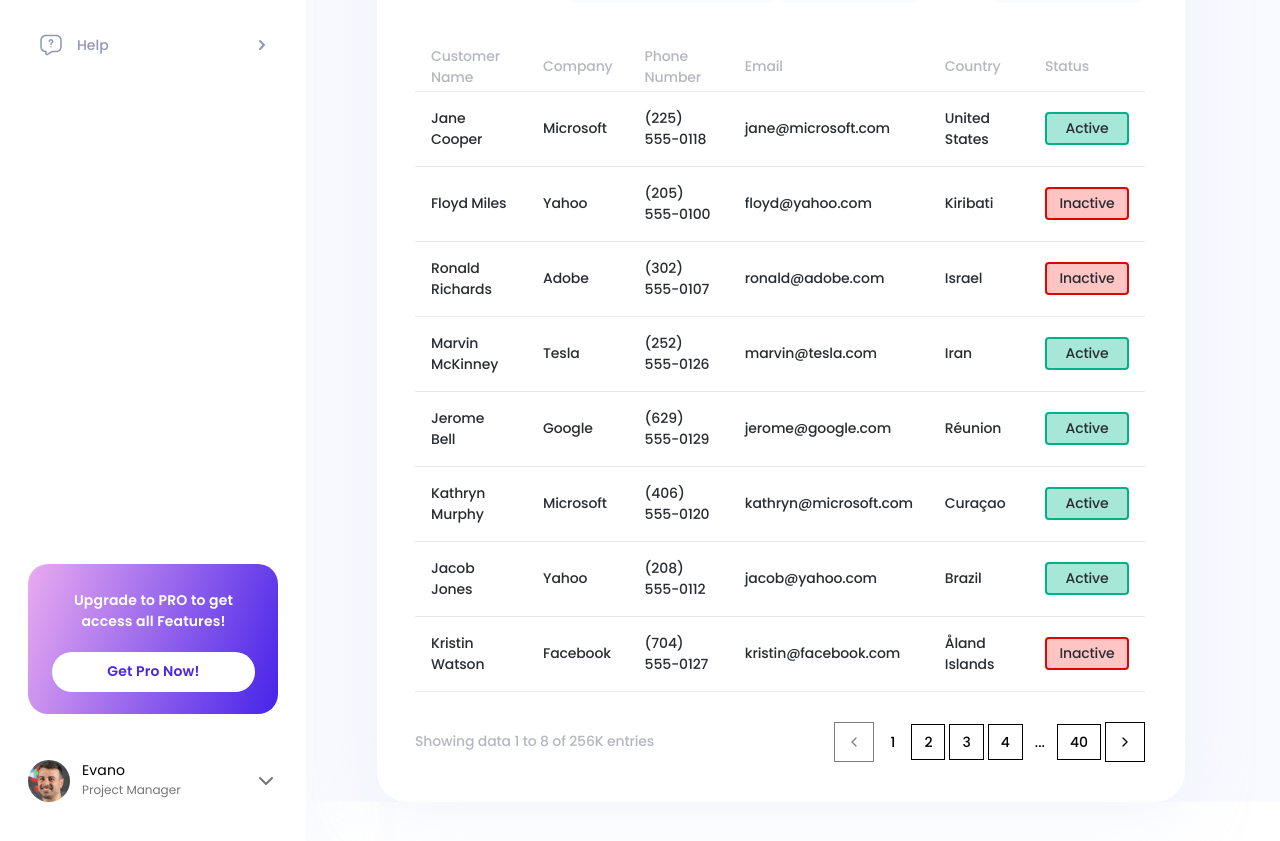
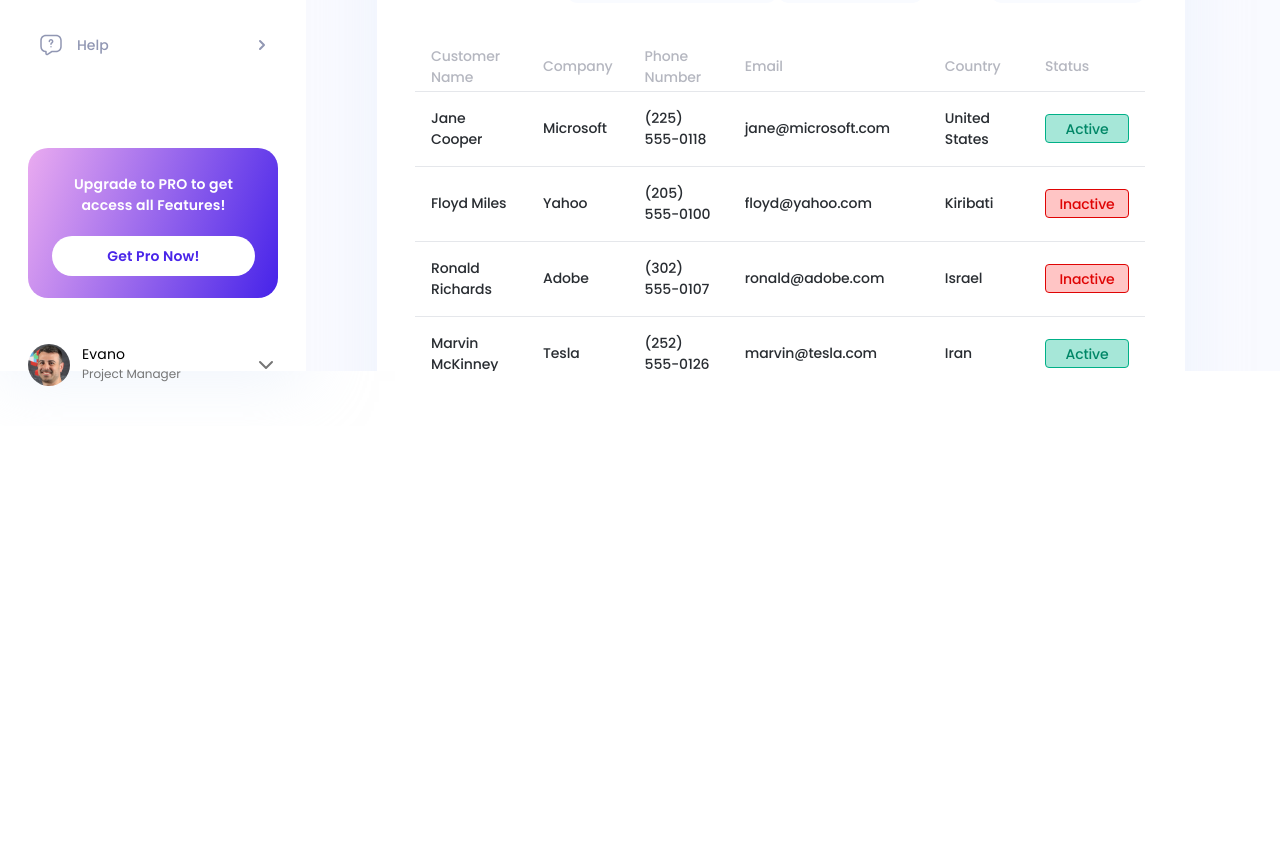
Before and after one commit to subhajitorrin/dashboard, a Next.js app: page / in a window 1280 px wide. Shown: the part 429-1270 px from the top of the page. After the commit the page ends 855 px from the top, so only its background shows below. Built offline with nearby package versions, Linux system fonts and the light colour scheme.

Commit message:
pagination fix

```diff
--- a/app/(dashboard)/page.tsx
+++ b/app/(dashboard)/page.tsx
@@ -4,7 +4,7 @@ import React from 'react';
 
 const Page = () => {
   return (
-    <div className="flex min-h-screen w-full">
+    <div className="flex h-screen w-full">
       <Sidepanel />
       <Mainbody />
     </div>
--- a/components/dashboard/main-body/main-body.tsx
+++ b/components/dashboard/main-body/main-body.tsx
@@ -5,7 +5,7 @@ import Product from './product';
 
 const Mainbody = () => {
   return (
-    <div className="mb-[2.5rem] h-full w-full flex-1 bg-[#f9faff] pl-[4.438rem] pr-[5.938rem] pt-[2.5rem]">
+    <div className="h-full w-full flex-1 overflow-y-auto bg-[#f9faff] py-[2.5rem] pl-[4.438rem] pr-[5.938rem]">
       <div className="mb-[2.438rem] flex items-center justify-between">
         <h2 className="text-left text-[1.5rem] font-medium leading-[2.25rem] text-[#000000]">
           Hello Evano 👋🏼,
--- /dev/null
+++ b/components/dashboard/main-body/pagination.tsx
@@ -0,0 +1,73 @@
+import {
+  Pagination,
+  PaginationContent,
+  PaginationItem,
+  PaginationLink,
+} from '@/components/ui/pagination';
+import { ChevronLeft, ChevronRight } from 'lucide-react';
+
+export function TablePagination() {
+  return (
+    <Pagination>
+      <PaginationContent className="gap-2 overflow-hidden">
+        <PaginationItem>
+          <PaginationLink
+            href="#"
+            className="flex h-[25px] w-[25px] items-center justify-center rounded-[4px] bg-[#EEEEEE] hover:bg-[#e6e6e6]">
+            <ChevronLeft className="h-4 w-4" />
+          </PaginationLink>
+        </PaginationItem>
+        <PaginationItem>
+          <PaginationLink
+            href="#"
+            isActive
+            className="decoration-skip-none flex h-[25px] w-[25px] items-center justify-center rounded-[4px] bg-[#6C27FF] p-0 text-left text-[0.75rem] font-medium leading-[0.75rem] tracking-[-0.01em] text-white hover:bg-[#6C27FF]/90">
+            1
+          </PaginationLink>
+        </PaginationItem>
+        <PaginationItem>
+          <PaginationLink
+            href="#"
+            className="hover:bg-[#e6e6e6]text-[0.75rem] flex h-[25px] w-[25px] items-center justify-center rounded-[4px] bg-[#EEEEEE] text-left font-medium leading-[0.75rem] tracking-[-0.01em]">
+            2
+          </PaginationLink>
+        </PaginationItem>
+        <PaginationItem>
+          <PaginationLink
+            href="#"
+            className="flex h-[25px] w-[25px] items-center justify-center rounded-[4px] bg-[#EEEEEE] text-left text-[0.75rem] font-medium leading-[0.75rem] tracking-[-0.01em] hover:bg-[#e6e6e6]">
+            3
+          </PaginationLink>
+        </PaginationItem>
+        <PaginationItem>
+          <PaginationLink
+            href="#"
+            className="flex h-[25px] w-[25px] items-center justify-center rounded-[4px] bg-[#EEEEEE] text-left text-[0.75rem] font-medium leading-[0.75rem] tracking-[-0.01em] hover:bg-[#e6e6e6]">
+            4
+          </PaginationLink>
+        </PaginationItem>
+        <PaginationItem>
+          <div className="relative flex h-[25px] w-[25px] items-center justify-center rounded-[4px]">
+            <p className="absolute bottom-[6px] text-left text-[0.75rem] font-bold leading-[0.75rem] tracking-[-0.01em]">
+              ...
+            </p>
+          </div>
+        </PaginationItem>
+        <PaginationItem>
+          <PaginationLink
+            href="#"
+            className="flex h-[25px] w-[25px] items-center justify-center rounded-[4px] bg-[#EEEEEE] text-left text-[0.75rem] font-medium leading-[0.75rem] tracking-[-0.01em] hover:bg-[#e6e6e6]">
+            40
+          </PaginationLink>
+        </PaginationItem>
+        <PaginationItem>
+          <PaginationLink
+            href="#"
+            className="flex h-[25px] w-[25px] items-center justify-center rounded-[4px] bg-[#EEEEEE] text-left text-[0.75rem] font-medium leading-[0.75rem] tracking-[-0.01em] hover:bg-[#e6e6e6]">
+            <ChevronRight className="h-4 w-4" />
+          </PaginationLink>
+        </PaginationItem>
+      </PaginationContent>
+    </Pagination>
+  );
+}
--- a/components/dashboard/main-body/product.tsx
+++ b/components/dashboard/main-body/product.tsx
@@ -17,6 +17,7 @@ import {
 } from '@/components/ui/select';
 import { ChevronLeft, ChevronRight, Search } from 'lucide-react';
 import AddCustomerModal from './add-customer';
+import { TablePagination } from './pagination';
 
 const TABLE_HEAD = [
   'Customer Name',
@@ -126,13 +127,13 @@ export default function Product() {
                   <TableCell className="text-left text-[0.875rem] font-medium leading-[1.3125rem] tracking-[-0.01em] text-[#292D32]">
                     {customer.country}
                   </TableCell>
-                  <TableCell className="text-left text-[0.875rem] font-medium leading-[1.3125rem] tracking-[-0.01em] text-[#292D32]">
+                  <TableCell className="text-left text-[0.875rem] font-medium leading-[1.3125rem] tracking-[-0.01em]">
                     <div
                       className={`${
                         customer.status === 'Active'
                           ? ' border-[#00B087]  bg-[#16C09861] text-[#008767]'
                           : ' border-[#DF0404] bg-[#FFC5C5] text-[#DF0404]'
-                      }h-[1.813rem] w-[5.25rem] rounded-[4px] border-[2px] py-[4px] text-center`}>
+                      } h-[1.813rem] w-[5.25rem] rounded-[4px] border-[1px] py-[4px] text-center`}>
                       {customer.status}
                     </div>
                   </TableCell>
@@ -147,28 +148,7 @@ export default function Product() {
             Showing data 1 to 8 of 256K entries
           </p>
           <div className="flex items-center gap-1">
-            <Button variant="outline" size="icon" disabled>
-              <ChevronLeft className="h-4 w-4" />
-            </Button>
-            <Button variant="default" size="sm" className="px-3">
-              1
-            </Button>
-            <Button variant="outline" size="sm" className="px-3">
-              2
-            </Button>
-            <Button variant="outline" size="sm" className="px-3">
-              3
-            </Button>
-            <Button variant="outline" size="sm" className="px-3">
-              4
-            </Button>
-            <span className="px-2">...</span>
-            <Button variant="outline" size="sm" className="px-3">
-              40
-            </Button>
-            <Button variant="outline" size="icon">
-              <ChevronRight className="h-4 w-4" />
-            </Button>
+            <TablePagination />
           </div>
         </div>
       </div>
--- /dev/null
+++ b/components/ui/pagination.tsx
@@ -0,0 +1,117 @@
+import * as React from "react"
+import { ChevronLeft, ChevronRight, MoreHorizontal } from "lucide-react"
+
+import { cn } from "@/lib/utils"
+import { ButtonProps, buttonVariants } from "@/components/ui/button"
+
+const Pagination = ({ className, ...props }: React.ComponentProps<"nav">) => (
+  <nav
+    role="navigation"
+    aria-label="pagination"
+    className={cn("mx-auto flex w-full justify-center", className)}
+    {...props}
+  />
+)
+Pagination.displayName = "Pagination"
+
+const PaginationContent = React.forwardRef<
+  HTMLUListElement,
+  React.ComponentProps<"ul">
+>(({ className, ...props }, ref) => (
+  <ul
+    ref={ref}
+    className={cn("flex flex-row items-center gap-1", className)}
+    {...props}
+  />
+))
+PaginationContent.displayName = "PaginationContent"
+
+const PaginationItem = React.forwardRef<
+  HTMLLIElement,
+  React.ComponentProps<"li">
+>(({ className, ...props }, ref) => (
+  <li ref={ref} className={cn("", className)} {...props} />
+))
+PaginationItem.displayName = "PaginationItem"
+
+type PaginationLinkProps = {
+  isActive?: boolean
+} & Pick<ButtonProps, "size"> &
+  React.ComponentProps<"a">
+
+const PaginationLink = ({
+  className,
+  isActive,
+  size = "icon",
+  ...props
+}: PaginationLinkProps) => (
+  <a
+    aria-current={isActive ? "page" : undefined}
+    className={cn(
+      buttonVariants({
+        variant: isActive ? "outline" : "ghost",
+        size,
+      }),
+      className
+    )}
+    {...props}
+  />
+)
+PaginationLink.displayName = "PaginationLink"
+
+const PaginationPrevious = ({
+  className,
+  ...props
+}: React.ComponentProps<typeof PaginationLink>) => (
+  <PaginationLink
+    aria-label="Go to previous page"
+    size="default"
+    className={cn("gap-1 pl-2.5", className)}
+    {...props}
+  >
+    <ChevronLeft className="h-4 w-4" />
+    <span>Previous</span>
+  </PaginationLink>
+)
+PaginationPrevious.displayName = "PaginationPrevious"
+
+const PaginationNext = ({
+  className,
+  ...props
+}: React.ComponentProps<typeof PaginationLink>) => (
+  <PaginationLink
+    aria-label="Go to next page"
+    size="default"
+    className={cn("gap-1 pr-2.5", className)}
+    {...props}
+  >
+    <span>Next</span>
+    <ChevronRight className="h-4 w-4" />
+  </PaginationLink>
+)
+PaginationNext.displayName = "PaginationNext"
+
+const PaginationEllipsis = ({
+  className,
+  ...props
+}: React.ComponentProps<"span">) => (
+  <span
+    aria-hidden
+    className={cn("flex h-9 w-9 items-center justify-center", className)}
+    {...props}
+  >
+    <MoreHorizontal className="h-4 w-4" />
+    <span className="sr-only">More pages</span>
+  </span>
+)
+PaginationEllipsis.displayName = "PaginationEllipsis"
+
+export {
+  Pagination,
+  PaginationContent,
+  PaginationEllipsis,
+  PaginationItem,
+  PaginationLink,
+  PaginationNext,
+  PaginationPrevious,
+}
```
